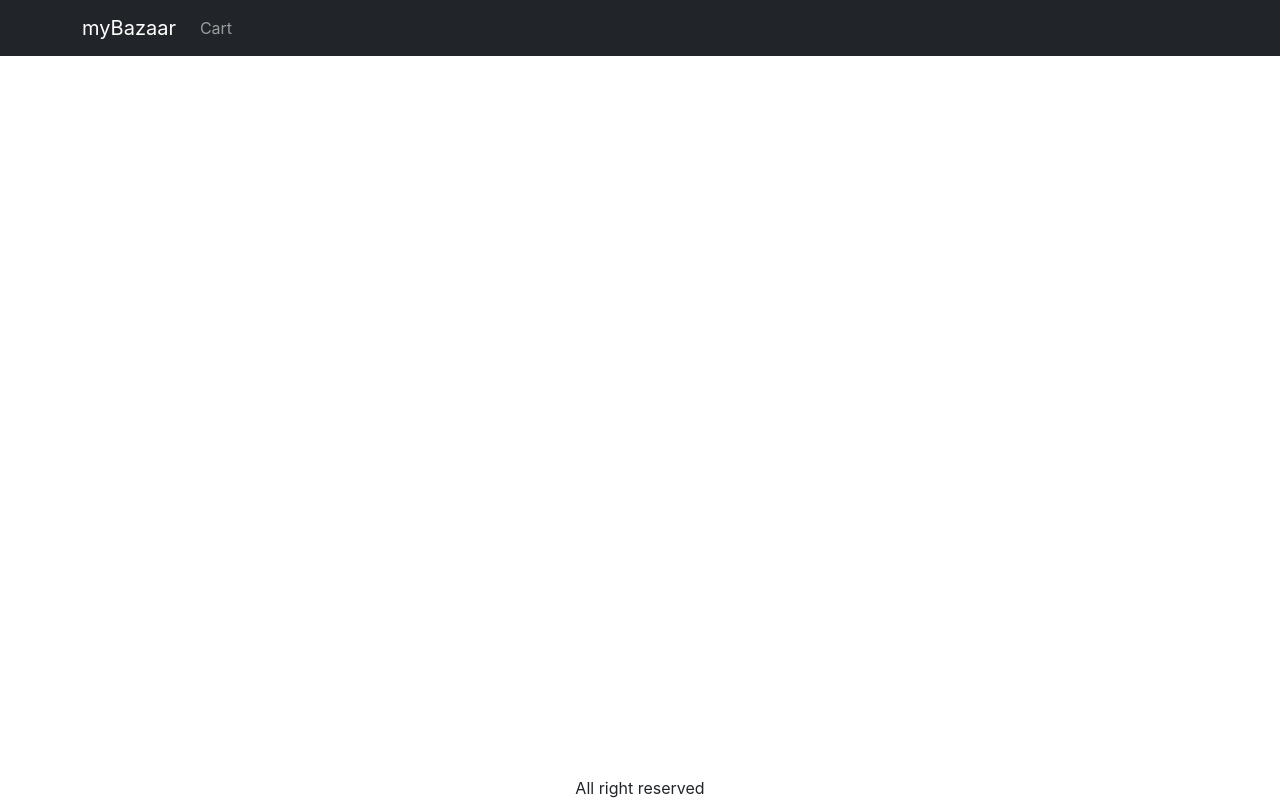
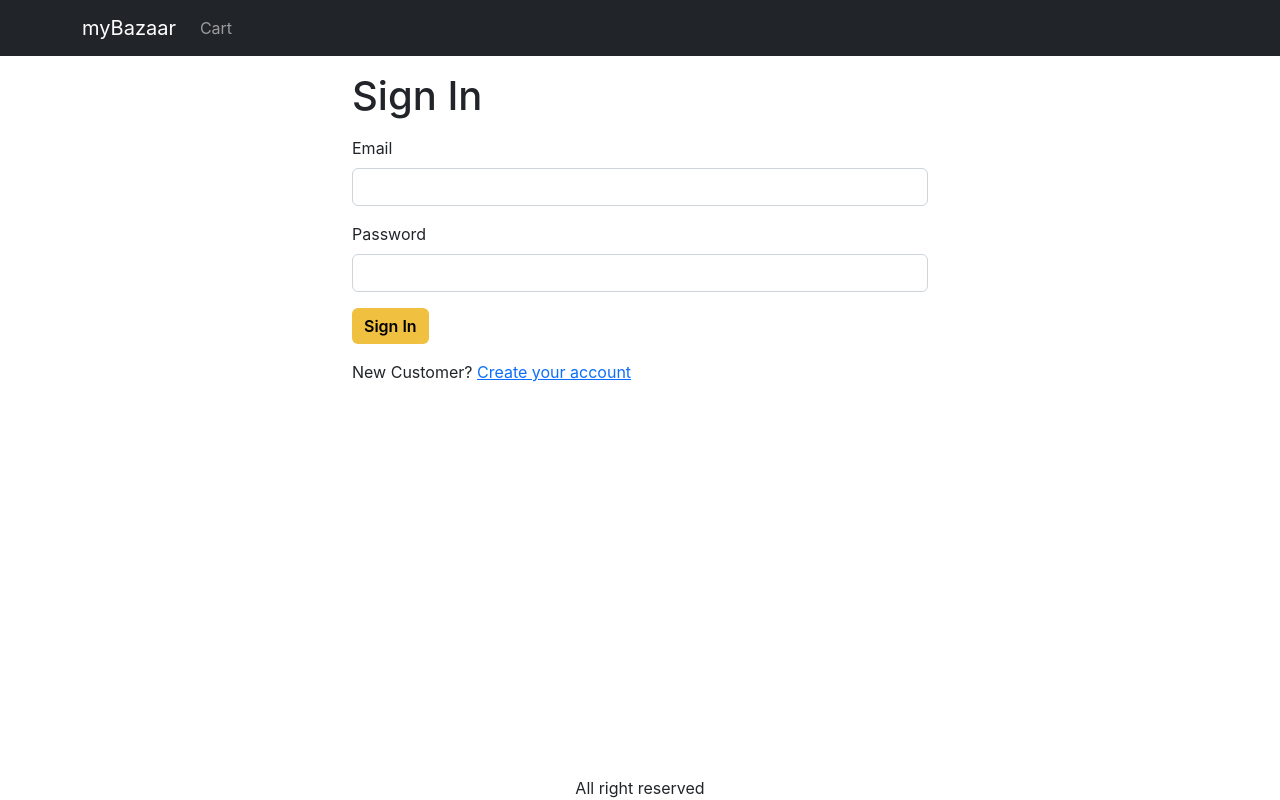
Before and after one commit to X-genius/myBazaar, a React (Create React App) app in the folder client/: page /signin in a window 1280 px wide. Built offline with nearby package versions, Linux system fonts and the light colour scheme.

Commit message:
create-signin-page

```diff
--- a/client/src/App.js
+++ b/client/src/App.js
@@ -9,6 +9,7 @@ import Badge from 'react-bootstrap/Badge';
 import { Store } from './Store';
 import { useContext } from 'react';
 import CartScreen from './screens/CartScreen';
+import SigninScreen from './screens/SigninScreen';
 
 function App() {
   const { state } = useContext(Store);
@@ -40,6 +41,7 @@ function App() {
             <Routes>
               <Route path="/product/:slug" element={<ProductScreen />} />
               <Route path="/cart" element={<CartScreen />} />
+              <Route path="/signin" element={<SigninScreen />} />
               <Route path="/" element={<HomeScreen />} />
             </Routes>
           </Container>
--- a/client/src/index.css
+++ b/client/src/index.css
@@ -49,3 +49,7 @@ main {
 .img-thumbnail {
   height: 80px;
 }
+
+.small-container {
+  max-width: 600px;
+}
--- /dev/null
+++ b/client/src/screens/SigninScreen.js
@@ -0,0 +1,39 @@
+import React from 'react';
+import { Helmet } from 'react-helmet-async';
+import Container from 'react-bootstrap/Container';
+import Form from 'react-bootstrap/Form';
+import Button from 'react-bootstrap/Button';
+import { useLocation, Link } from 'react-router-dom';
+
+function SigninScreen() {
+  const { search } = useLocation();
+  const redirectUrl = new URLSearchParams(search).get('redirect');
+  const redirect = redirectUrl ? redirectUrl : '/';
+  return (
+    <Container className="small-container">
+      <Helmet>
+        <title>Sign In</title>
+      </Helmet>
+      <h1 className="my-3">Sign In</h1>
+      <Form>
+        <Form.Group className="mb-3" controlId="email">
+          <Form.Label>Email</Form.Label>
+          <Form.Control type="email" required />
+        </Form.Group>
+        <Form.Group className="mb-3" controlId="password">
+          <Form.Label>Password</Form.Label>
+          <Form.Control type="password" required />
+        </Form.Group>
+        <div className="mb-3">
+          <Button type="submit">Sign In</Button>
+        </div>
+        <div className="mb=3">
+          New Customer?{' '}
+          <Link to={`/signup?redirect=${redirect}`}>Create your account</Link>
+        </div>
+      </Form>
+    </Container>
+  );
+}
+
+export default SigninScreen;
```
Also changed, not shown: 1 other file (tests, documents, lock files or other folders).
